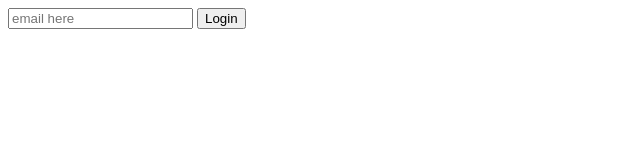
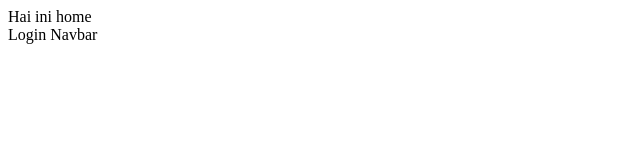
Before and after one commit to cobacobaberhadiah12345/game, a plain HTML site: page client/index.html in a window 1280 px wide. Shown: the whole page, without its empty margins (0-640 px from the left). Drawn offline with Linux system fonts and the light colour scheme.

Commit message:
home page

```diff
--- a/client/index.html
+++ b/client/index.html
@@ -6,11 +6,9 @@
     <title>Document</title>
 </head>
 <body>
-    <section id="login-page">
-        <form>
-            <input type="email" placeholder="email here">
-            <button>Login</button>
-        </form>
+    <section id="homePage">
+        <div>Hai ini home</div>
+        <nav>Login Navbar</nav>
     </section>
 </body>
 </html>
```
